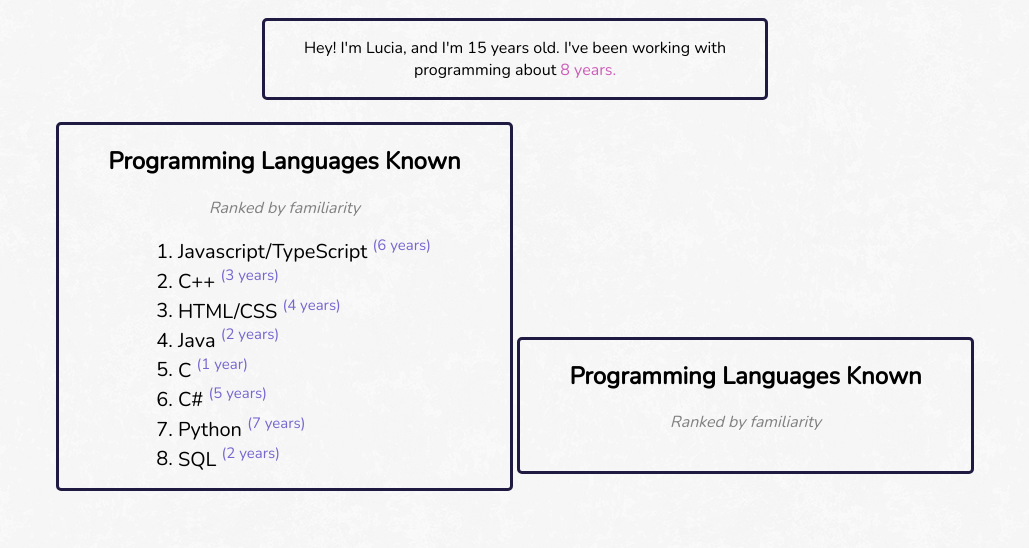
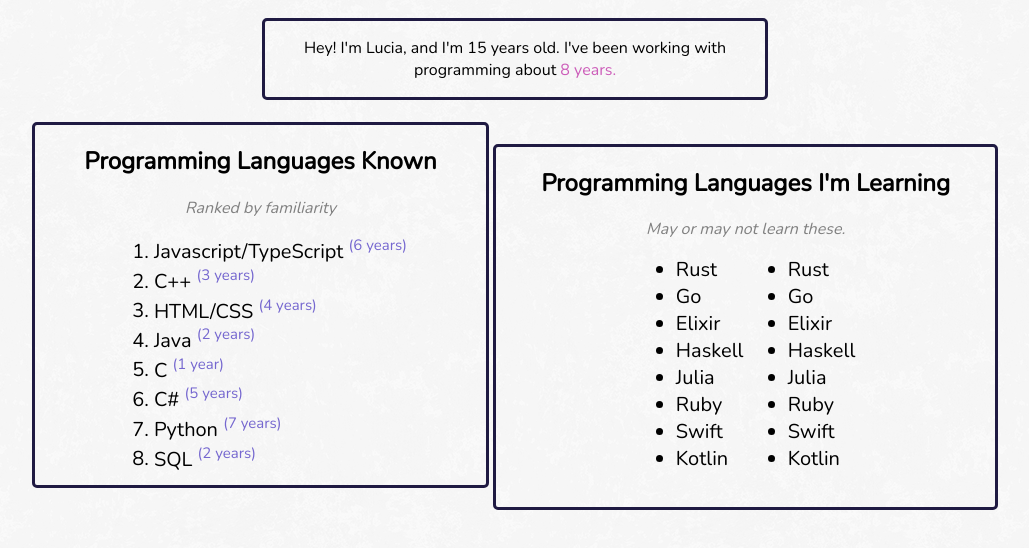
Before and after one commit to saturnaliam/lucia-website, a website: page src/html/index.html in a window 1280 px wide. Shown: the part 144-692 px from the top of the page, without its empty margins (125-1154 px from the left). Drawn offline with nearby package versions, Linux system fonts and the light colour scheme.

Commit message:
- Added section for programming languages I'm learning.

```diff
--- a/src/css/index.css
+++ b/src/css/index.css
@@ -42,6 +42,7 @@
 
 #langs {
     max-width: 500px;
+    height: 360px;
     display: inline-block;
 }
 
--- a/src/html/index.html
+++ b/src/html/index.html
@@ -39,12 +39,33 @@
                             </ol>
                         </article>
 
+                        <!-- BUG Blocks don't appear at the same height on the webpage.-->
                         <article id="langs">
-                            <h2>Programming Languages Known</h2>
-                            <p class="headingCaption">Ranked by familiarity</p>
-                            <ol class="programmingLanguages">
+                            <h2>Programming Languages I'm Learning</h2>
+                            <p class="headingCaption">May or may not learn these.</p>
+                            <ul class="programmingLanguages" style="display: inline-block;">
+                                <li>Rust</li>
+                                <li>Go</li>
+                                <li>Elixir</li>
+                                <li>Haskell</li>
+                                <li>Julia</li>
+                                <li>Ruby</li>
+                                <li>Swift</li>
+                                <li>Kotlin</li>
 
-                            </ol>
+                            </ul>
+
+
+                            <ul class="programmingLanguages" style="display: inline-block;">
+                                <li>Rust</li>
+                                <li>Go</li>
+                                <li>Elixir</li>
+                                <li>Haskell</li>
+                                <li>Julia</li>
+                                <li>Ruby</li>
+                                <li>Swift</li>
+                                <li>Kotlin</li>
+                            </ul>
                         </article>
                 </section>
             <!-- #endregion -->
```
